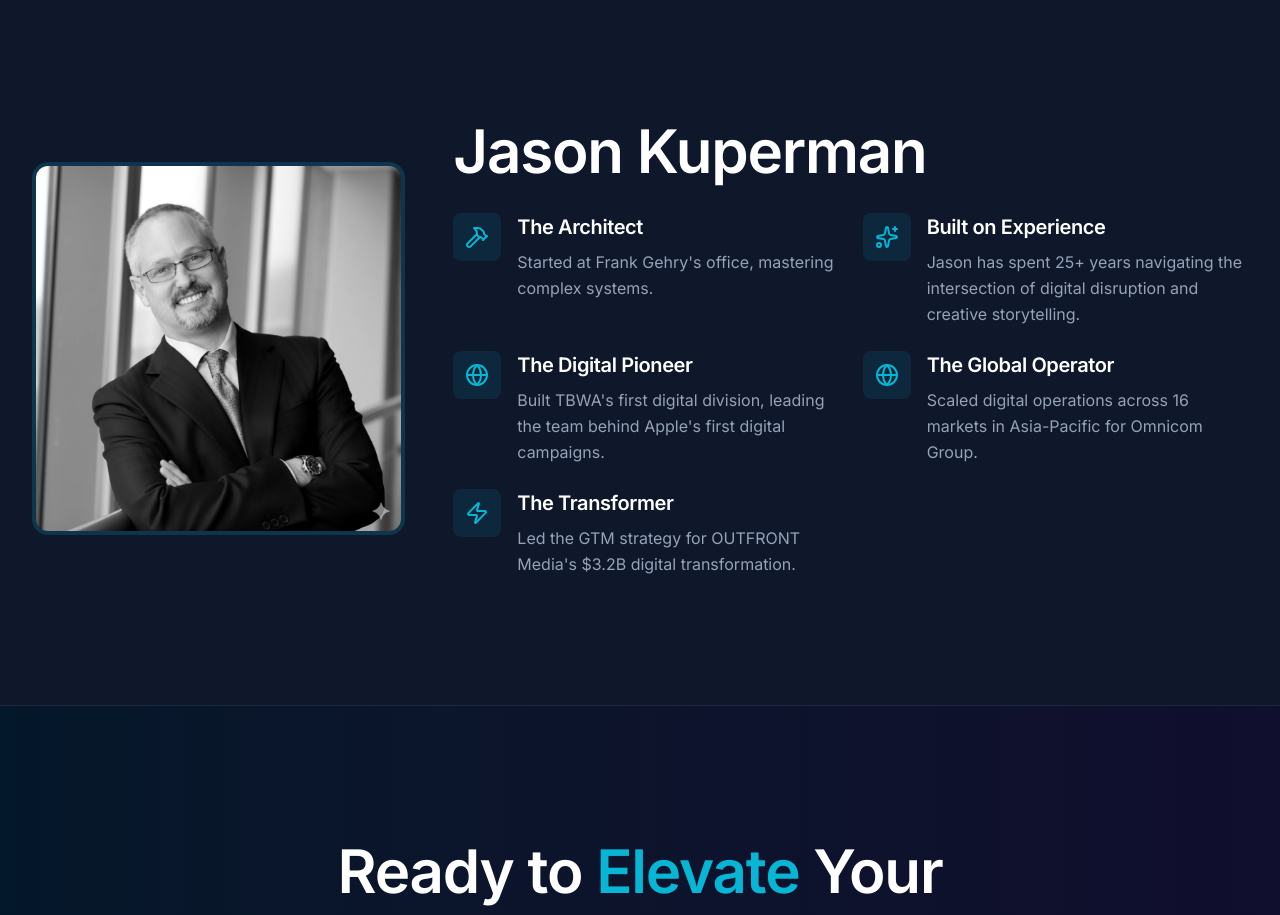
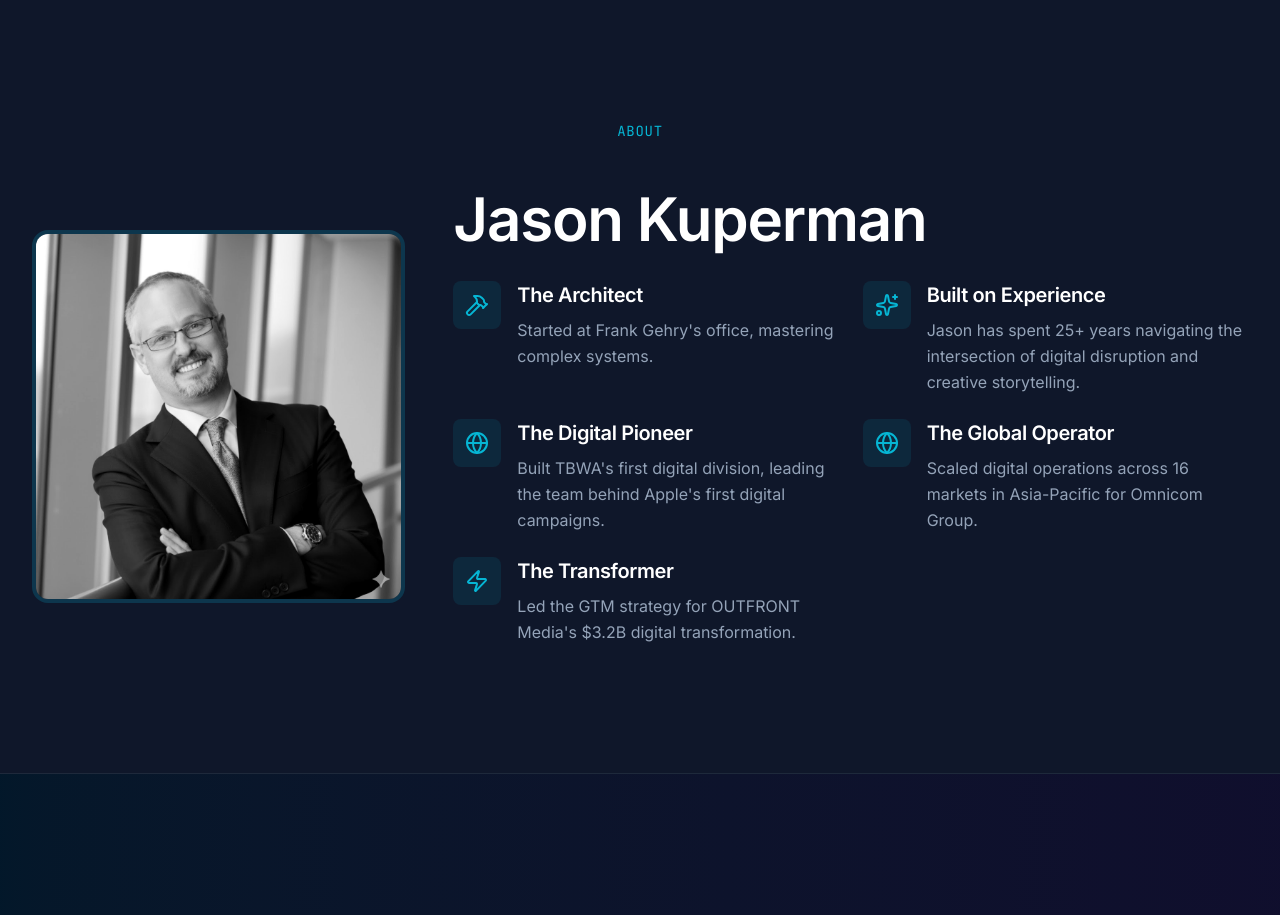
Before and after one commit to KupermanAdvisors/refactor-sprint, a Next.js app: page /ka in a window 1280 px wide. Shown: the part 2620-3535 px from the top of the page. Built offline with nearby package versions, Linux system fonts and the light colour scheme.

Commit message:
Add section labels: 'ABOUT' on Kuperman Advisors, 'LED BY' on Refactor Sprint

```diff
--- a/app/ka/page.tsx
+++ b/app/ka/page.tsx
@@ -236,6 +236,15 @@ export default function KupermanAdvisorsPage() {
       {/* About Section */}
       <section className="py-16 md:py-32 px-4 md:px-6 lg:px-8 bg-slate-900 border-y border-slate-800">
         <div className="max-w-7xl mx-auto">
+          <motion.div
+            initial={{ opacity: 0, y: 20 }}
+            whileInView={{ opacity: 1, y: 0 }}
+            viewport={{ once: true }}
+            className="text-center mb-12"
+          >
+            <p className="text-accent-cyan font-mono text-sm uppercase tracking-wider">About</p>
+          </motion.div>
+
           <div className="grid md:grid-cols-12 gap-12 items-center">
             <div className="md:col-span-4">
               <motion.div
--- a/app/page.tsx
+++ b/app/page.tsx
@@ -488,6 +488,15 @@ export default function Home() {
       {/* About Section */}
       <section className="py-16 md:py-24 px-4 md:px-6 lg:px-8 bg-slate-900 border-t border-slate-800">
         <div className="max-w-7xl mx-auto">
+          <motion.div
+            initial={{ opacity: 0, y: 20 }}
+            whileInView={{ opacity: 1, y: 0 }}
+            viewport={{ once: true }}
+            className="text-center mb-12"
+          >
+            <p className="text-accent-cyan font-mono text-sm uppercase tracking-wider">Led by</p>
+          </motion.div>
+
           <div className="grid md:grid-cols-12 gap-8 md:gap-12 items-center mb-12">
             {/* Photo - Left Column */}
             <div className="md:col-span-4">
```
